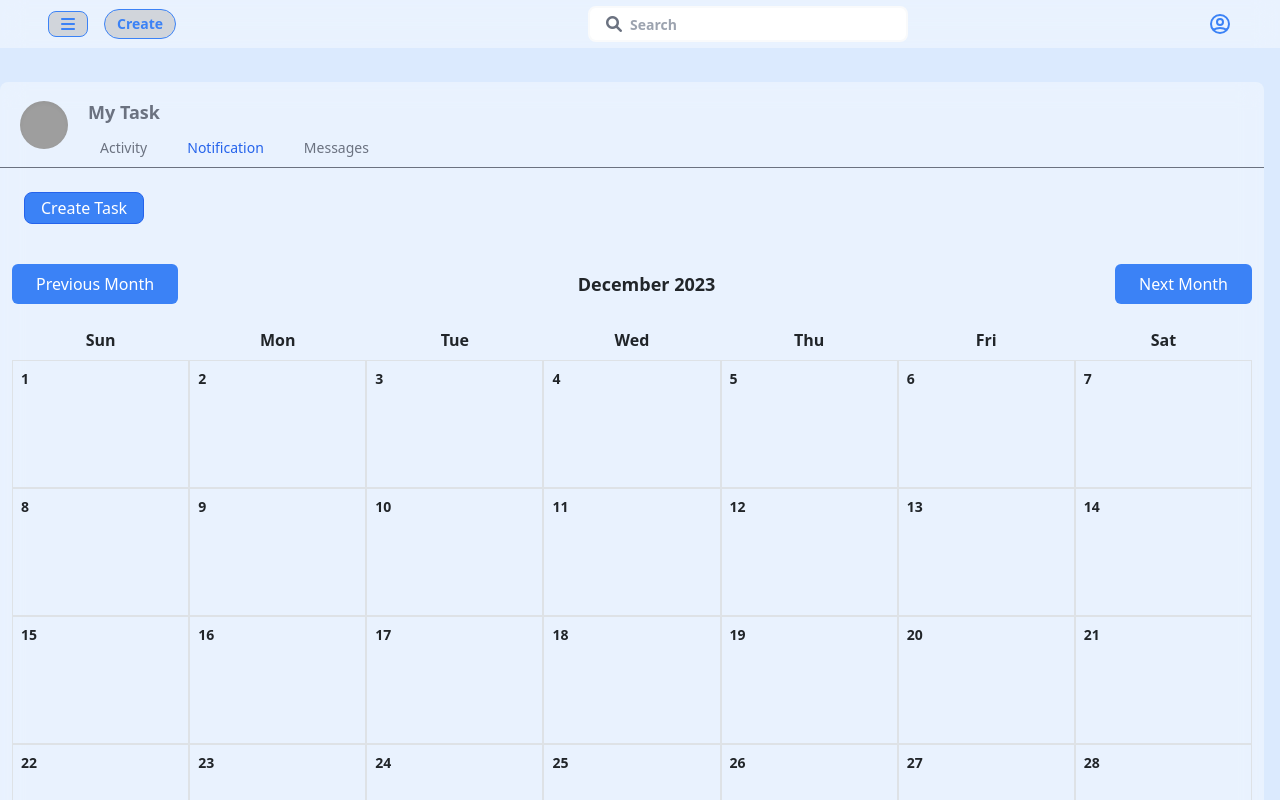
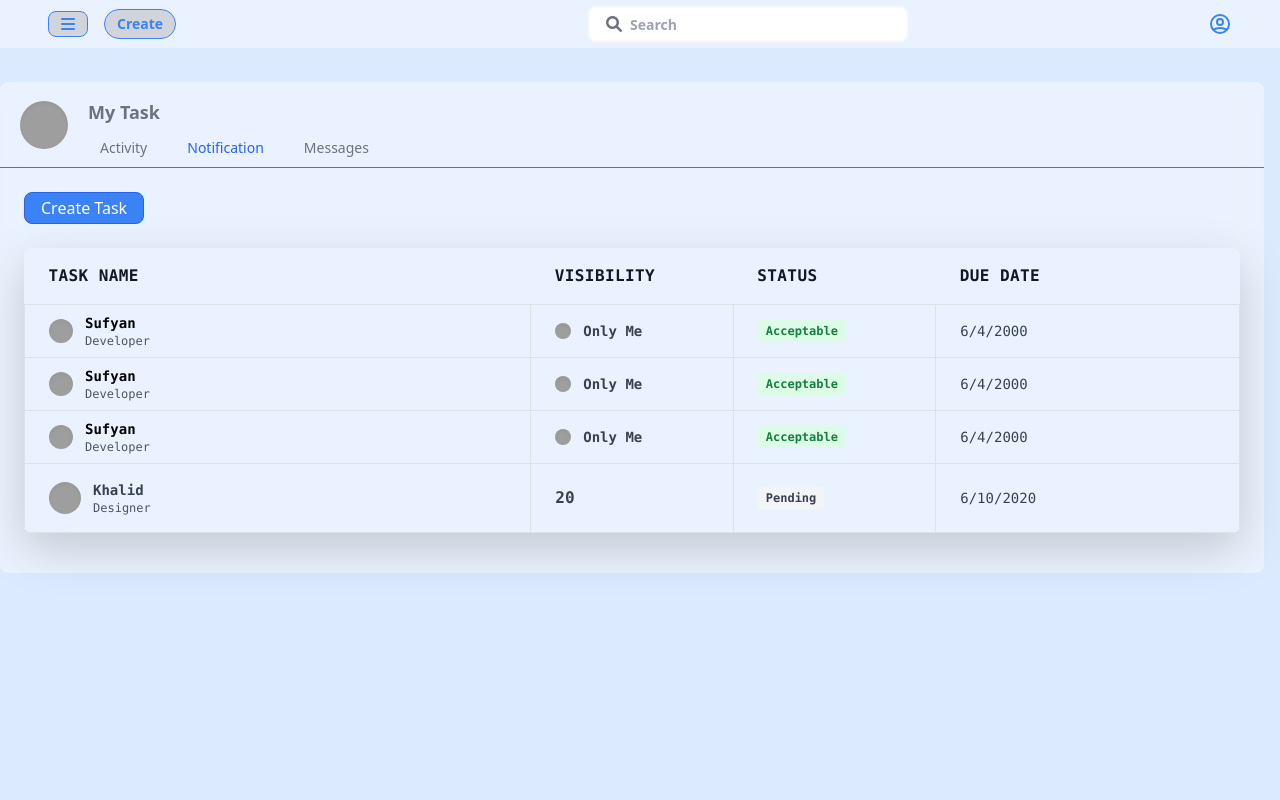
Before and after one commit to jradack-tech/one-proj, a React (Create React App) app: page / in a window 1280 px wide. Shown: the top 800 px of the page. Built offline with nearby package versions, Linux system fonts and the light colour scheme; grey boxes are pictures that could not be loaded.

Commit message:
first commit

```diff
--- a/src/pages/myTask.js
+++ b/src/pages/myTask.js
@@ -94,7 +94,7 @@ const MyTask = () => {
           </button>
         </div>
 
-        <TaskCalender />
+        <TaskList />
       </div>
     </div>
   );
```
